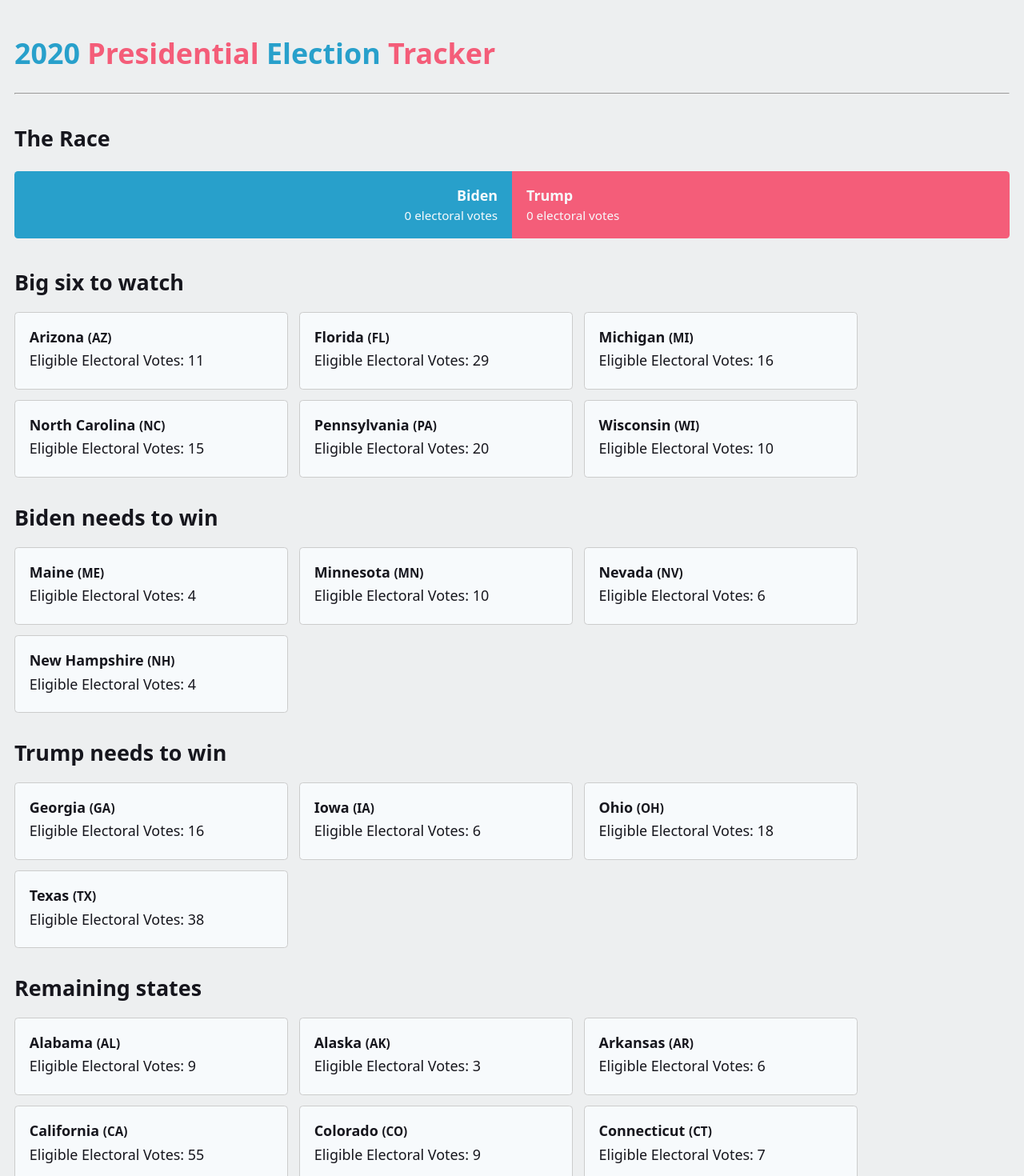
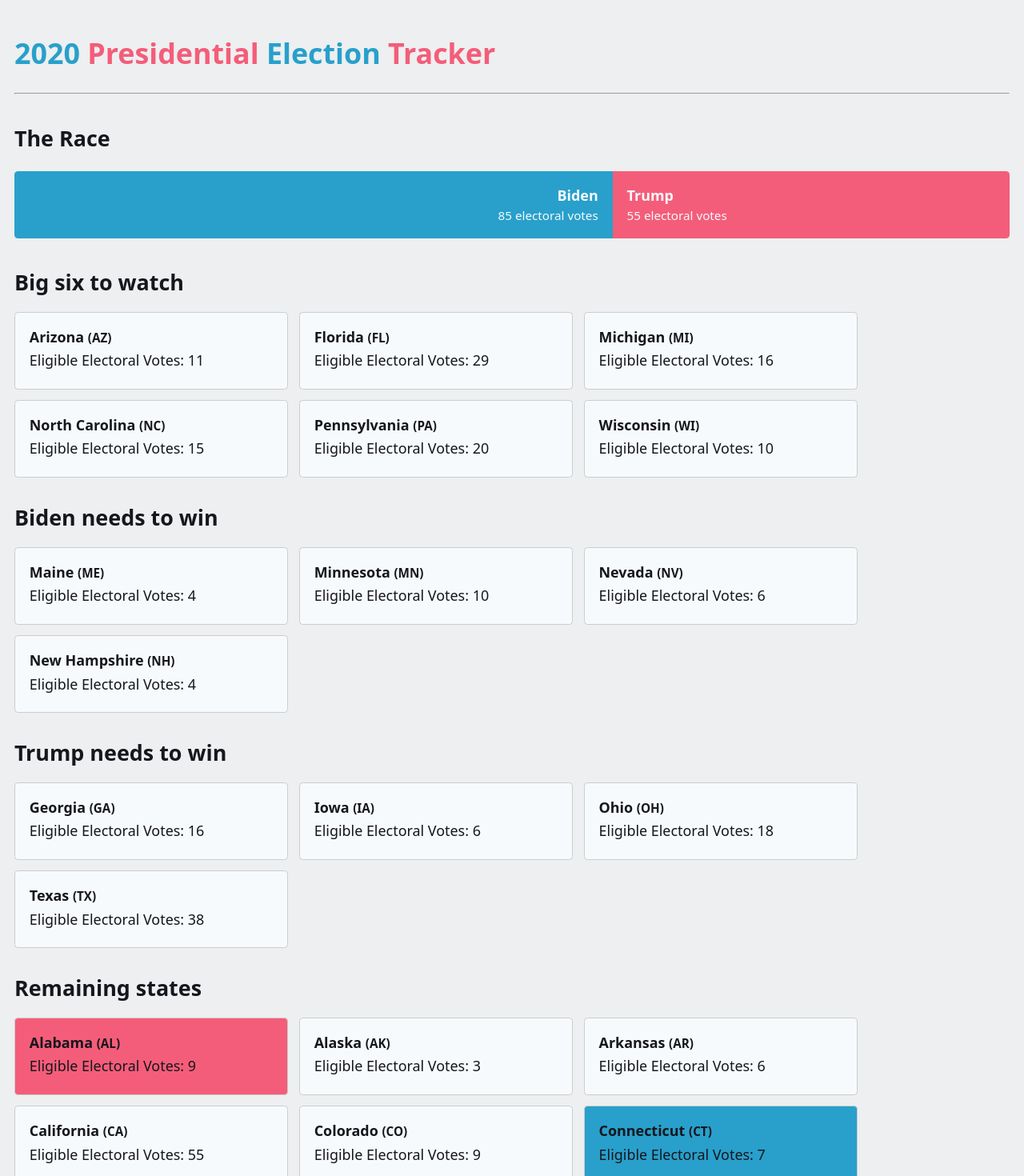
Before and after one commit to tbremer/proj-270, a Next.js app: page / in a window 1280 px wide. Shown: the top 1470 px of the page at 80% size. Built offline with nearby package versions, Linux system fonts and the light colour scheme.

Commit message:
first polls closed

```diff
--- a/components/State.tsx
+++ b/components/State.tsx
@@ -27,15 +27,7 @@ export default function TitledList({
         {states.map((s, idx) => (
           <li
             key={s.abbreviation}
-            style={{
-              border: '1px solid #ccc',
-              borderRadius: '.25rem',
-              backgroundColor: '#F7FAFC',
-              marginRight: '.75rem',
-              marginBottom: '.75rem',
-              padding: '1rem',
-              width: '17rem',
-            }}
+            className={`state ${s.win === Party.Neutral ? '' : s.win === Party.Dem ? 'bg-dem' : 'bg-rep'}`}
           >
             <p style={{ fontWeight: 'bold', margin: 0, marginBottom: '.25rem' }}>
               {s.name} <span style={{ fontSize: '.85rem', textTransform: 'uppercase' }}>({s.abbreviation})</span>
--- a/data/state.ts
+++ b/data/state.ts
@@ -1,8 +1,10 @@
+import { Party } from 'data/party';
 export interface State {
   name: string;
   abbreviation: string;
   type: Importance;
   electoralVotes: number;
+  win: Party;
 }
 
 export enum Importance {
@@ -18,72 +20,84 @@ export const stateData: Array<State> = [
     abbreviation: 'AL',
     type: Importance.NotSignificant,
     electoralVotes: 9,
+    win: Party.Rep,
   },
   {
     name: 'Alaska',
     abbreviation: 'AK',
     type: Importance.NotSignificant,
     electoralVotes: 3,
+    win: Party.Neutral,
   },
   {
     name: 'Arizona',
     abbreviation: 'AZ',
     type: Importance.BigSix,
     electoralVotes: 11,
+    win: Party.Neutral,
   },
   {
     name: 'Arkansas',
     abbreviation: 'AR',
     type: Importance.NotSignificant,
     electoralVotes: 6,
+    win: Party.Neutral,
   },
   {
     name: 'California',
     abbreviation: 'CA',
     type: Importance.NotSignificant,
     electoralVotes: 55,
+    win: Party.Neutral,
   },
   {
     name: 'Colorado',
     abbreviation: 'CO',
     type: Importance.NotSignificant,
     electoralVotes: 9,
+    win: Party.Neutral,
   },
   {
     name: 'Connecticut',
     abbreviation: 'CT',
     type: Importance.NotSignificant,
     electoralVotes: 7,
+    win: Party.Dem,
   },
   {
     name: 'Delaware',
     abbreviation: 'DE',
     type: Importance.NotSignificant,
     electoralVotes: 3,
+    win: Party.Dem,
   },
   {
     name: 'District Of Columbia',
     abbreviation: 'DC',
     type: Importance.NotSignificant,
     electoralVotes: 3,
+    win: Party.Neutral,
   },
   {
     name: 'Florida',
     abbreviation: 'FL',
     type: Importance.BigSix,
     electoralVotes: 29,
+    win: Party.Neutral,
   },
   {
     name: 'Georgia',
     abbreviation: 'GA',
     type: Importance.TrumpNeeds,
     electoralVotes: 16,
+    win: Party.Neutral,
   },
   {
     name: 'Hawaii',
     abbreviation: 'HI',
     type: Importance.NotSignificant,
     electoralVotes: 4,
+    win: Party.Neutral,
   },
 
   {
@@ -91,6 +105,7 @@ export const stateData: Array<State> = [
     abbreviation: 'ID',
     type: Importance.NotSignificant,
     electoralVotes: 4,
+    win: Party.Neutral,
   },
 
   {
@@ -98,6 +113,7 @@ export const stateData: Array<State> = [
     abbreviation: 'IL',
     type: Importance.NotSignificant,
     electoralVotes: 20,
+    win: Party.Dem,
   },
 
   {
@@ -105,6 +121,7 @@ export const stateData: Array<State> = [
     abbreviation: 'IN',
     type: Importance.NotSignificant,
     electoralVotes: 11,
+    win: Party.Neutral,
   },
 
   {
@@ -112,6 +129,7 @@ export const stateData: Array<State> = [
     abbreviation: 'IA',
     type: Importance.TrumpNeeds,
     electoralVotes: 6,
+    win: Party.Neutral,
   },
 
   {
@@ -119,6 +137,7 @@ export const stateData: Array<State> = [
     abbreviation: 'KS',
     type: Importance.NotSignificant,
     electoralVotes: 6,
+    win: Party.Neutral,
   },
 
   {
@@ -126,6 +145,7 @@ export const stateData: Array<State> = [
     abbreviation: 'KY',
     type: Importance.NotSignificant,
     electoralVotes: 8,
+    win: Party.Rep,
   },
 
   {
@@ -133,6 +153,7 @@ export const stateData: Array<State> = [
     abbreviation: 'LA',
     type: Importance.NotSignificant,
     electoralVotes: 8,
+    win: Party.Neutral,
   },
 
   {
@@ -140,12 +161,14 @@ export const stateData: Array<State> = [
     abbreviation: 'ME',
     type: Importance.BidenNeeds,
     electoralVotes: 4,
+    win: Party.Neutral,
   },
   {
     name: 'Maryland',
     abbreviation: 'MD',
     type: Importance.NotSignificant,
     electoralVotes: 10,
+    win: Party.Dem,
   },
 
   {
@@ -153,6 +176,7 @@ export const stateData: Array<State> = [
     abbreviation: 'MA',
     type: Importance.NotSignificant,
     electoralVotes: 11,
+    win: Party.Dem,
   },
 
   {
@@ -160,6 +184,7 @@ export const stateData: Array<State> = [
     abbreviation: 'MI',
     type: Importance.BigSix,
     electoralVotes: 16,
+    win: Party.Neutral,
   },
 
   {
@@ -167,6 +192,7 @@ export const stateData: Array<State> = [
     abbreviation: 'MN',
     type: Importance.BidenNeeds,
     electoralVotes: 10,
+    win: Party.Neutral,
   },
 
   {
@@ -174,6 +200,7 @@ export const stateData: Array<State> = [
     abbreviation: 'MS',
     type: Importance.NotSignificant,
     electoralVotes: 6,
+    win: Party.Rep,
   },
 
   {
@@ -181,6 +208,7 @@ export const stateData: Array<State> = [
     abbreviation: 'MO',
     type: Importance.NotSignificant,
     electoralVotes: 10,
+    win: Party.Neutral,
   },
 
   {
@@ -188,6 +216,7 @@ export const stateData: Array<State> = [
     abbreviation: 'MT',
     type: Importance.NotSignificant,
     electoralVotes: 3,
+    win: Party.Neutral,
   },
 
   {
@@ -195,6 +224,7 @@ export const stateData: Array<State> = [
     abbreviation: 'NE',
     type: Importance.NotSignificant,
     electoralVotes: 5,
+    win: Party.Neutral,
   },
 
   {
@@ -202,6 +232,7 @@ export const stateData: Array<State> = [
     abbreviation: 'NV',
     type: Importance.BidenNeeds,
     electoralVotes: 6,
+    win: Party.Neutral,
   },
 
   {
@@ -209,6 +240,7 @@ export const stateData: Array<State> = [
     abbreviation: 'NH',
     type: Importance.BidenNeeds,
     electoralVotes: 4,
+    win: Party.Neutral,
   },
 
   {
@@ -216,6 +248,7 @@ export const stateData: Array<State> = [
     abbreviation: 'NJ',
     type: Importance.NotSignificant,
     electoralVotes: 14,
+    win: Party.Dem,
   },
 
   {
@@ -223,6 +256,7 @@ export const stateData: Array<State> = [
     abbreviation: 'NM',
     type: Importance.NotSignificant,
     electoralVotes: 5,
+    win: Party.Neutral,
   },
 
   {
@@ -230,6 +264,7 @@ export const stateData: Array<State> = [
     abbreviation: 'NY',
     type: Importance.NotSignificant,
     electoralVotes: 29,
+    win: Party.Neutral,
   },
 
   {
@@ -237,6 +272,7 @@ export const stateData: Array<State> = [
     abbreviation: 'NC',
     type: Importance.BigSix,
     electoralVotes: 15,
+    win: Party.Neutral,
   },
 
   {
@@ -244,6 +280,7 @@ export const stateData: Array<State> = [
     abbreviation: 'ND',
     type: Importance.NotSignificant,
     electoralVotes: 3,
+    win: Party.Neutral,
   },
 
   {
@@ -251,6 +288,7 @@ export const stateData: Array<State> = [
     abbreviation: 'OH',
     type: Importance.TrumpNeeds,
     electoralVotes: 18,
+    win: Party.Neutral,
   },
 
   {
@@ -258,6 +296,7 @@ export const stateData: Array<State> = [
     abbreviation: 'OK',
     type: Importance.NotSignificant,
     electoralVotes: 7,
+    win: Party.Rep,
   },
 
   {
@@ -265,6 +304,7 @@ export const stateData: Array<State> = [
     abbreviation: 'OR',
     type: Importance.NotSignificant,
     electoralVotes: 7,
+    win: Party.Neutral,
   },
 
   {
@@ -272,6 +312,7 @@ export const stateData: Array<State> = [
     abbreviation: 'PA',
     type: Importance.BigSix,
     electoralVotes: 20,
+    win: Party.Neutral,
   },
 
   {
@@ -279,6 +320,7 @@ export const stateData: Array<State> = [
     abbreviation: 'RI',
     type: Importance.NotSignificant,
     electoralVotes: 4,
+    win: Party.Dem,
   },
 
   {
@@ -286,6 +328,7 @@ export const stateData: Array<State> = [
     abbreviation: 'SC',
     type: Importance.NotSignificant,
     electoralVotes: 9,
+    win: Party.Rep,
   },
 
   {
@@ -293,6 +336,7 @@ export const stateData: Array<State> = [
     abbreviation: 'SD',
     type: Importance.NotSignificant,
     electoralVotes: 3,
+    win: Party.Neutral,
   },
 
   {
@@ -300,6 +344,7 @@ export const stateData: Array<State> = [
     abbreviation: 'TN',
     type: Importance.NotSignificant,
     electoralVotes: 11,
+    win: Party.Rep,
   },
 
   {
@@ -307,6 +352,7 @@ export const stateData: Array<State> = [
     abbreviation: 'TX',
     type: Importance.TrumpNeeds,
     electoralVotes: 38,
+    win: Party.Neutral,
   },
 
   {
@@ -314,6 +360,7 @@ export const stateData: Array<State> = [
     abbreviation: 'UT',
     type: Importance.NotSignificant,
     electoralVotes: 6,
+    win: Party.Neutral,
   },
 
   {
@@ -321,6 +368,7 @@ export const stateData: Array<State> = [
     abbreviation: 'VT',
     type: Importance.NotSignificant,
     electoralVotes: 3,
+    win: Party.Dem,
   },
 
   {
@@ -328,6 +376,7 @@ export const stateData: Array<State> = [
     abbreviation: 'VA',
     type: Importance.NotSignificant,
     electoralVotes: 13,
+    win: Party.Dem,
   },
 
   {
@@ -335,6 +384,7 @@ export const stateData: Array<State> = [
     abbreviation: 'WA',
     type: Importance.NotSignificant,
     electoralVotes: 12,
+    win: Party.Neutral,
   },
 
   {
@@ -342,6 +392,7 @@ export const stateData: Array<State> = [
     abbreviation: 'WV',
     type: Importance.NotSignificant,
     electoralVotes: 5,
+    win: Party.Rep,
   },
 
   {
@@ -349,6 +400,7 @@ export const stateData: Array<State> = [
     abbreviation: 'WI',
     type: Importance.BigSix,
     electoralVotes: 10,
+    win: Party.Neutral,
   },
 
   {
@@ -356,5 +408,6 @@ export const stateData: Array<State> = [
     abbreviation: 'WY',
     type: Importance.NotSignificant,
     electoralVotes: 3,
+    win: Party.Neutral,
   },
 ];
--- a/pages/index.tsx
+++ b/pages/index.tsx
@@ -10,7 +10,22 @@ interface StaticProps {
   props: RunTimeProps;
 }
 
-function TheCount() {
+function TheCount({ states }: { states: Array<State> }) {
+  const [total, dem, rep] = states.reduce(
+    (acc, cur) => {
+      if (cur.win === Party.Neutral) return acc;
+
+      const [total, dem, rep] = acc;
+
+      return [
+        total + cur.electoralVotes,
+        cur.win === Party.Dem ? dem + cur.electoralVotes : dem,
+        cur.win === Party.Rep ? rep + cur.electoralVotes : rep,
+      ];
+    },
+    [0, 0, 0]
+  );
+
   return (
     <section style={{ marginBottom: '2rem' }}>
       <h2>The Race</h2>
@@ -25,7 +40,7 @@ function TheCount() {
           className="text-white bg-dem"
           style={{
             padding: '1rem',
-            flex: 1,
+            flex: (dem / total) * 10,
             borderRadius: '.25rem',
             borderTopRightRadius: 0,
             borderBottomRightRadius: 0,
@@ -33,20 +48,20 @@ function TheCount() {
           }}
         >
           <p style={{ margin: 0, fontWeight: 600 }}>Biden</p>
-          <p style={{ margin: 0, marginTop: '.125rem', fontSize: '.85rem' }}>0 electoral votes</p>
+          <p style={{ margin: 0, marginTop: '.125rem', fontSize: '.85rem' }}>{dem} electoral votes</p>
         </div>
         <div
           className="text-white bg-rep"
           style={{
             padding: '1rem',
-            flex: 1,
+            flex: (rep / total) * 10,
             borderRadius: '.25rem',
             borderTopLeftRadius: 0,
             borderBottomLeftRadius: 0,
           }}
         >
           <p style={{ margin: 0, fontWeight: 600 }}>Trump</p>
-          <p style={{ margin: 0, marginTop: '.125rem', fontSize: '.85rem' }}>0 electoral votes</p>
+          <p style={{ margin: 0, marginTop: '.125rem', fontSize: '.85rem' }}>{rep} electoral votes</p>
         </div>
       </div>
     </section>
@@ -68,7 +83,7 @@ export default function Home({ data: states }: RunTimeProps) {
       </h1>
       <hr style={{ marginBottom: '2rem' }} />
 
-      <TheCount />
+      <TheCount states={states} />
 
       <StateList title="Big six to watch" states={bigsix} />
       <StateList title="Biden needs to win" states={biden} />
--- a/styles/style.css
+++ b/styles/style.css
@@ -36,6 +36,16 @@ a:visited {
     color: #33678e;
 }
 
+.state {
+    border: 1px solid #ccc;
+    border-radius: 0.25rem;
+    background-color: #f7fafc;
+    margin-right: 0.75rem;
+    margin-bottom: 0.75rem;
+    padding: 1rem;
+    width: 17rem;
+}
+
 .text-white {
     color: #f7fafc;
 }
```
